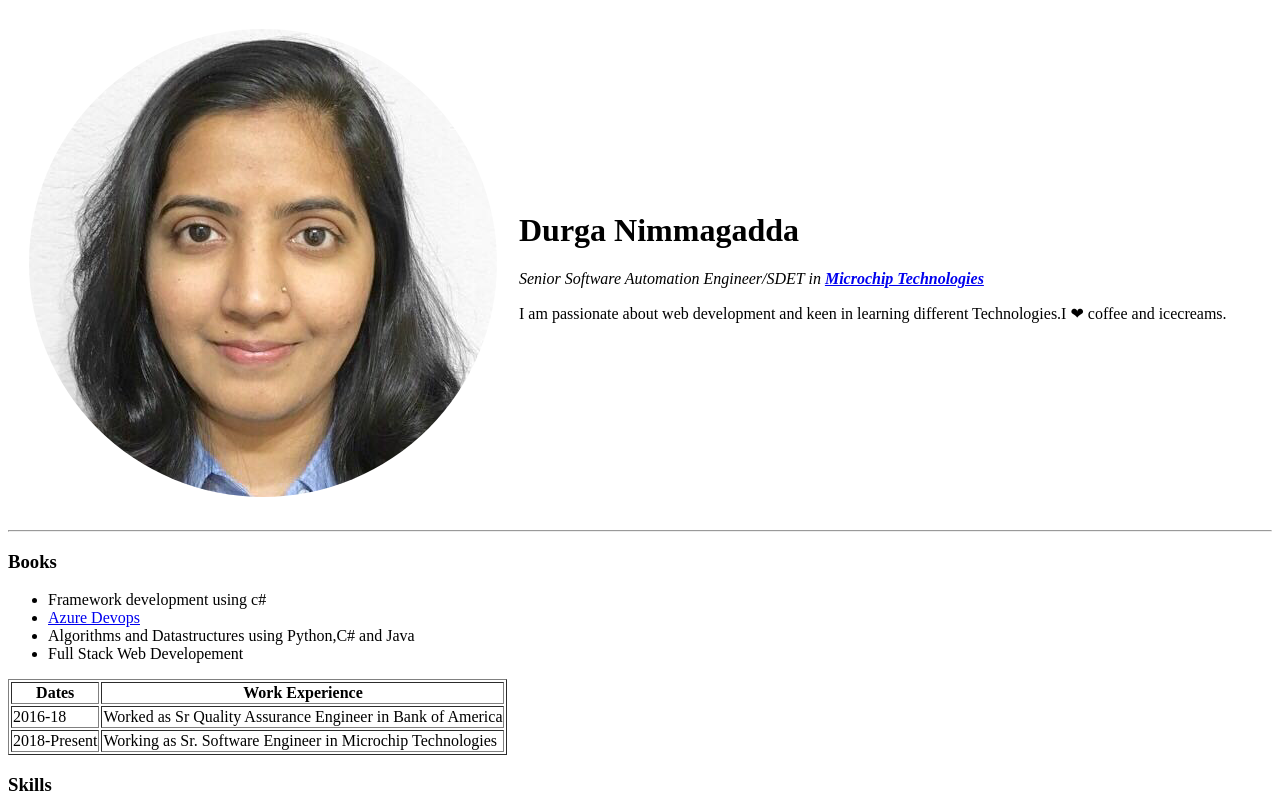
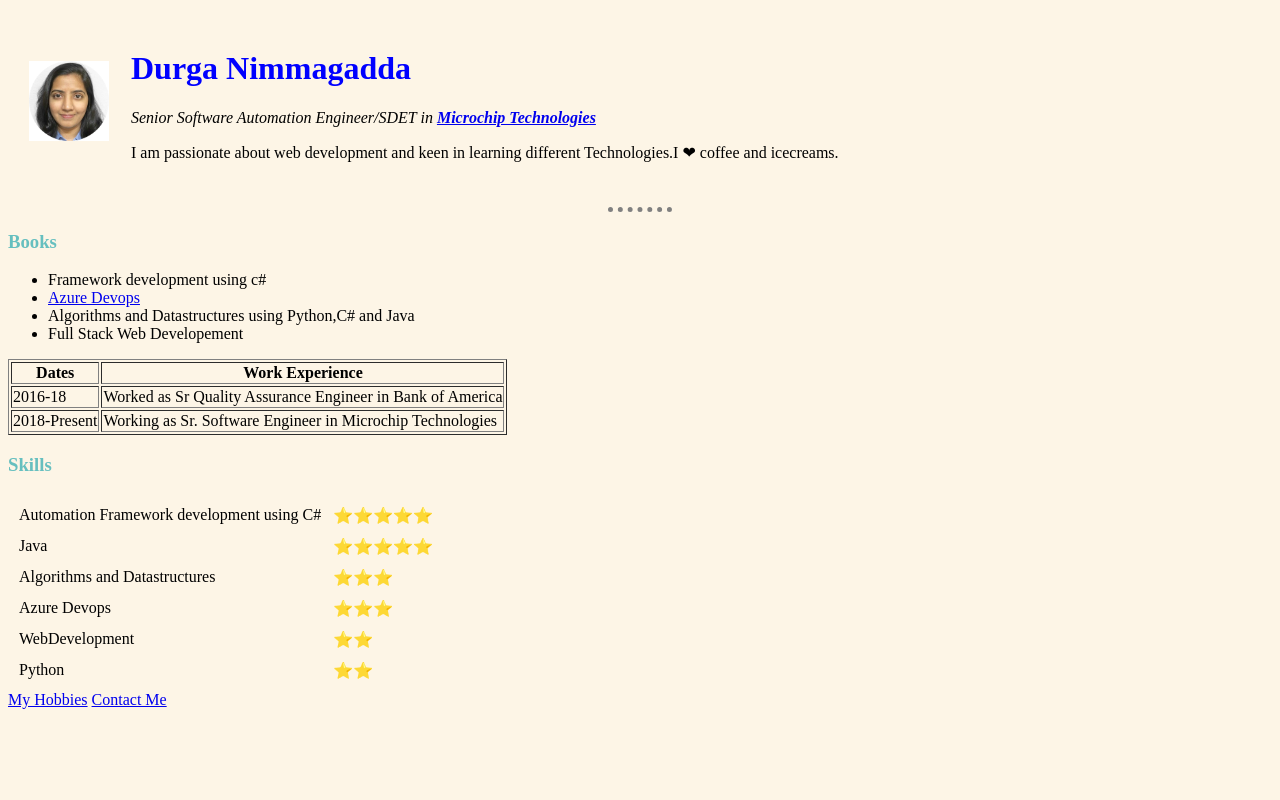
Before and after one commit to Durga8/cv, a plain HTML site: page index.html in a window 1280 px wide. Shown: the top 800 px of the page. Drawn offline with Linux system fonts and the light colour scheme.

Commit message:
Add files via upload

```diff
--- /dev/null
+++ b/css/styles.css
@@ -0,0 +1,38 @@
+/*********************************************Tag SELECTORS************************/
+  body{
+    background-color:oldlace;
+  }
+
+
+  h1{
+    color:#66BFBF;
+  }
+
+  h3{
+      color:#66BFBF;
+  }
+  hr{
+
+      border-color: grey;
+      border-width: 5px;
+      border-style: none;
+      border-top-style: dotted;
+      width: 5%;
+  }
+ img{
+   height: 80px;
+ }
+
+
+/*****************************************************CLASS SELECTORS********************************/
+
+.durga-Nimmagadda{
+  background-color: white;
+}
+
+/*************************************ID SELECTORS*****************************************/
+
+
+#heading{
+  color:Blue;
+}
```
Also changed, not shown: contactme.html (+3 -0 lines), hobbies.html (+1 -0 lines).
